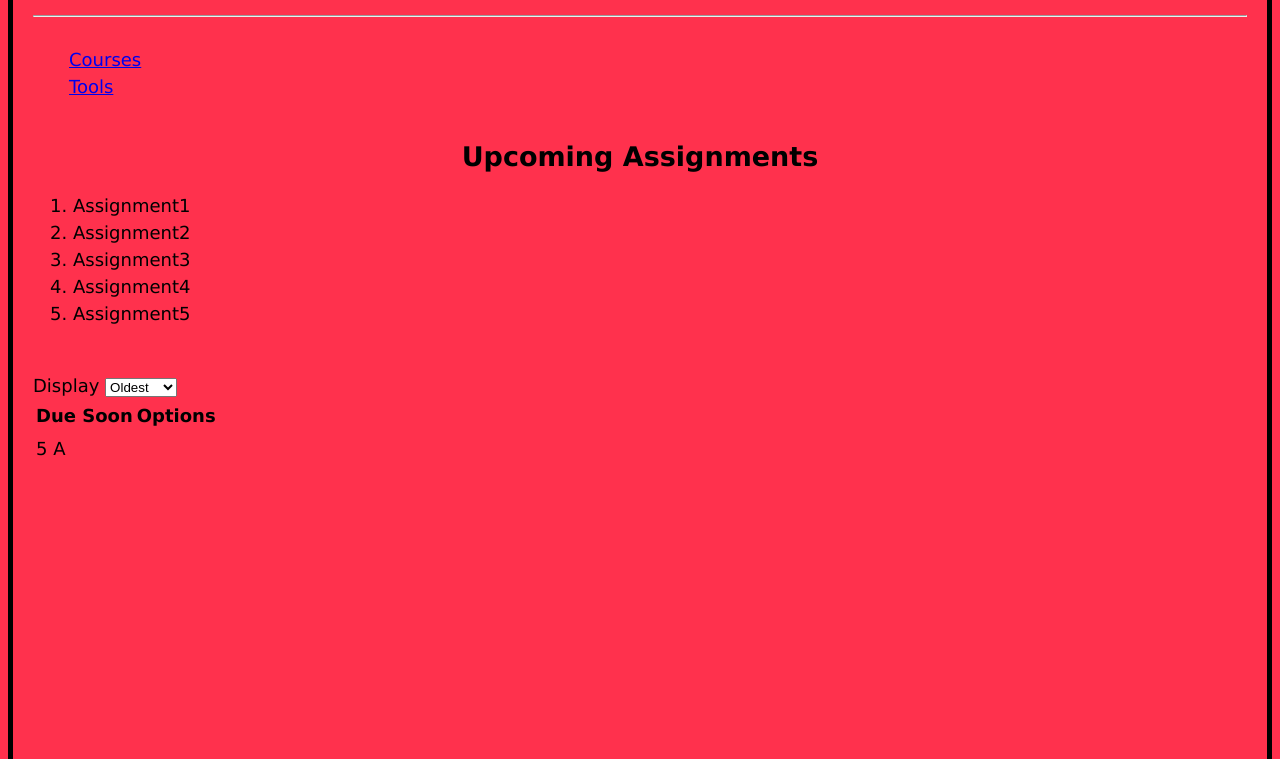
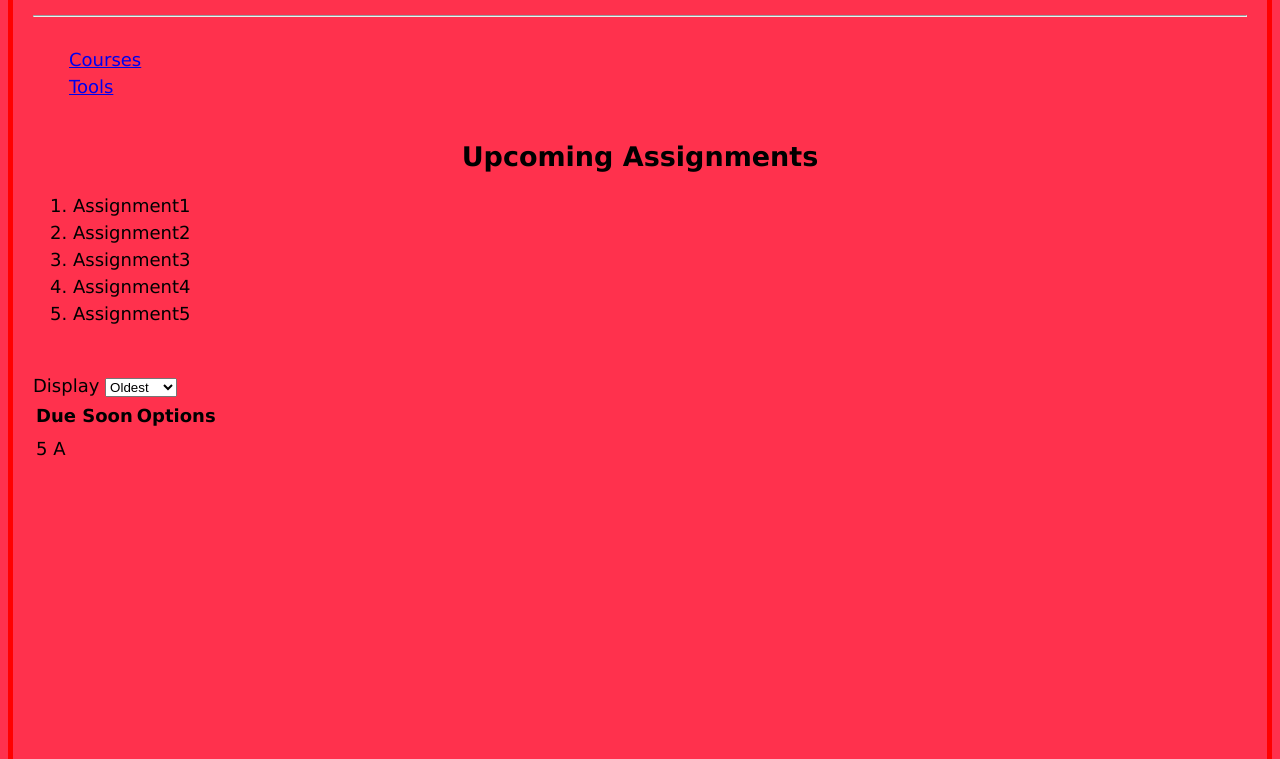
Before and after one commit to brisvn/572after, a plain HTML site: page index.html in a window 1280 px wide. Shown: the part 144-903 px from the top of the page. Drawn offline with Linux system fonts and the light colour scheme.

Commit message:
Update Revamped_CSS.css

```diff
--- a/Revamped_CSS.css
+++ b/Revamped_CSS.css
@@ -21,8 +21,8 @@ body{
 	width:80%
 	margin:auto;
 
-	border-right:5px black solid;
-	border-left:5px black solid;
+	border-right:5px red solid;
+	border-left:5px red solid;
 
 	padding:20px;
 }
```
